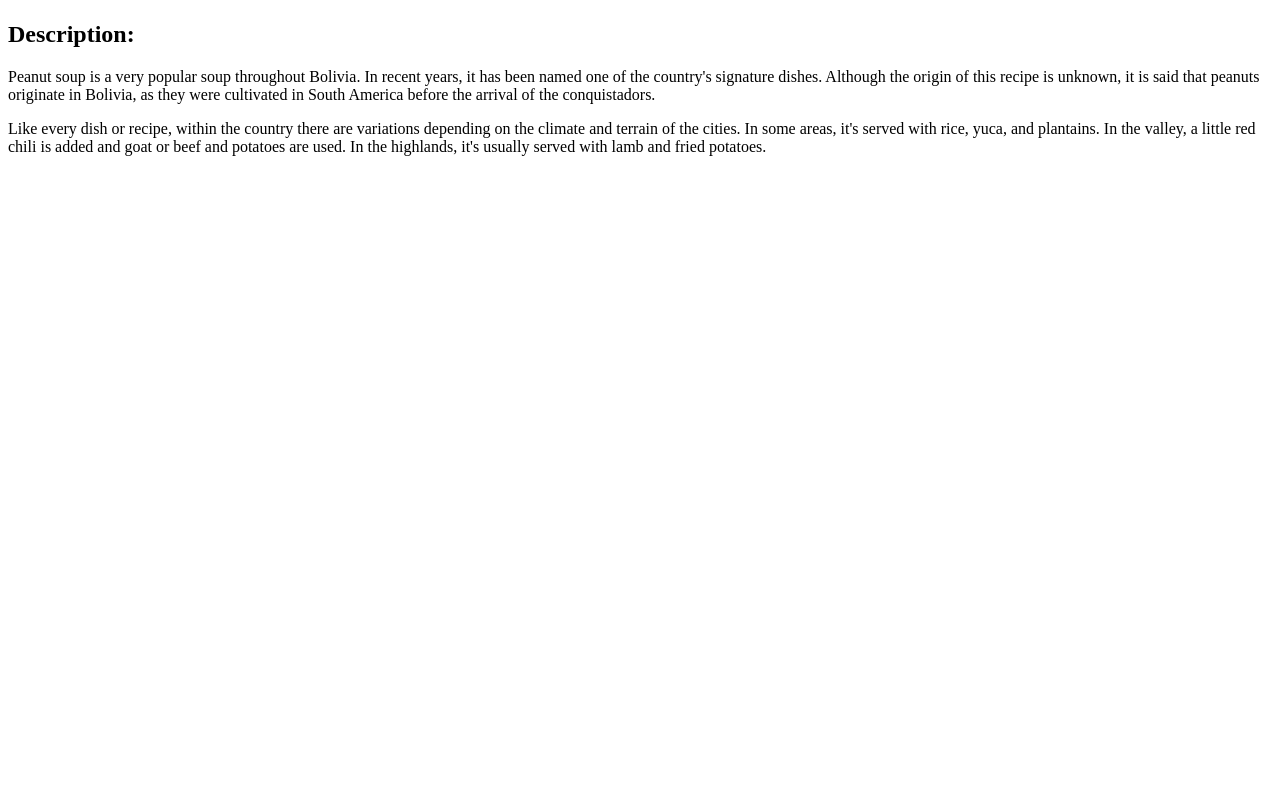
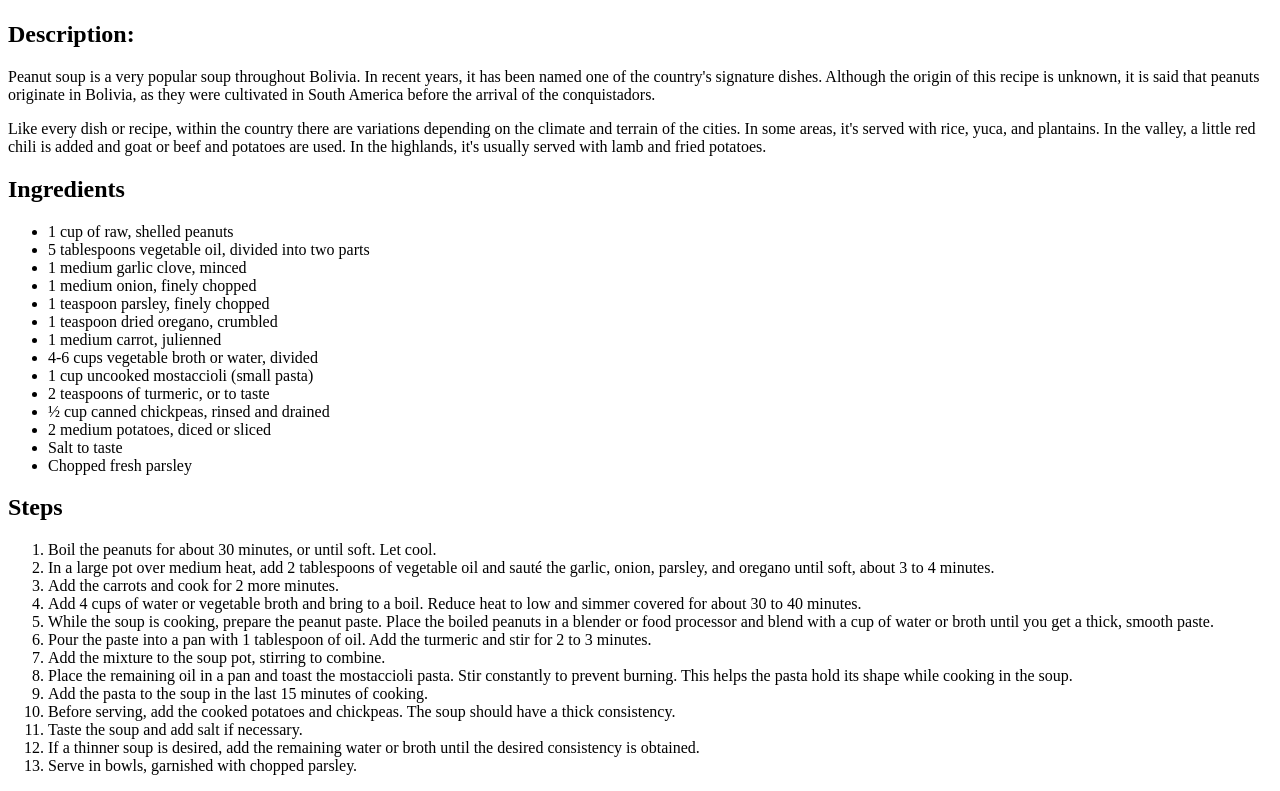
Before and after one commit to rich-333/odin-recipes, a plain HTML site: page recipes/sopaDeMani.html in a window 1280 px wide. Shown: the part 409-1200 px from the top of the page. Before the commit the page ends 800 px from the top, so only its background shows below. Drawn offline with Linux system fonts and the light colour scheme.

Commit message:
Added unordered and ordered lists
Added lists to provide information about the ingredients and steps involved in the recipe.

```diff
--- a/recipes/sopaDeMani.html
+++ b/recipes/sopaDeMani.html
@@ -24,6 +24,67 @@
       In the highlands, it's usually served with lamb and fried potatoes.
     </p>
 
+    <h2>Ingredients</h2>
+    <ul>
+      <li>1 cup of raw, shelled peanuts</li>
+      <li>5 tablespoons vegetable oil, divided into two parts</li>
+      <li>1 medium garlic clove, minced</li>
+      <li>1 medium onion, finely chopped</li>
+      <li>1 teaspoon parsley, finely chopped</li>
+      <li>1 teaspoon dried oregano, crumbled</li>
+      <li>1 medium carrot, julienned</li>
+      <li>4-6 cups vegetable broth or water, divided</li>
+      <li>1 cup uncooked mostaccioli (small pasta)</li>
+      <li>2 teaspoons of turmeric, or to taste</li>
+      <li>½ cup canned chickpeas, rinsed and drained</li>
+      <li>2 medium potatoes, diced or sliced</li>
+      <li>Salt to taste</li>
+      <li>Chopped fresh parsley</li>
+    </ul>
+
+    <h2>Steps</h2>
+    <ol>
+      <li>
+        Boil the peanuts for about 30 minutes, or until soft. Let cool.
+      </li>
+      <li>
+        In a large pot over medium heat, add 2 tablespoons of vegetable oil and sauté the garlic, onion, parsley, and oregano until soft, about 3 to 4 minutes.
+      </li>
+      <li>
+        Add the carrots and cook for 2 more minutes.
+      </li>
+      <li>
+        Add 4 cups of water or vegetable broth and bring to a boil. Reduce heat to low and simmer covered for about 30 to 40 minutes.
+      </li>
+      <li>
+        While the soup is cooking, prepare the peanut paste. Place the boiled peanuts in a blender or food processor and blend with a cup of water or broth until you get a thick, smooth paste.
+      </li>
+      <li>
+        Pour the paste into a pan with 1 tablespoon of oil. Add the turmeric and stir for 2 to 3 minutes.
+      </li>
+      <li>
+        Add the mixture to the soup pot, stirring to combine.
+      </li>
+      <li>
+        Place the remaining oil in a pan and toast the mostaccioli pasta. Stir constantly to prevent burning. This helps the pasta hold its shape while cooking in the soup.
+      </li>
+      <li>
+        Add the pasta to the soup in the last 15 minutes of cooking.
+      </li>
+      <li>
+        Before serving, add the cooked potatoes and chickpeas. The soup should have a thick consistency.
+      </li>
+      <li>
+        Taste the soup and add salt if necessary.
+      </li>
+      <li>
+        If a thinner soup is desired, add the remaining water or broth until the desired consistency is obtained.
+      </li>
+      <li>
+        Serve in bowls, garnished with chopped parsley.
+      </li>
+    </ol>
+
   </body>
 
 </html>
```
